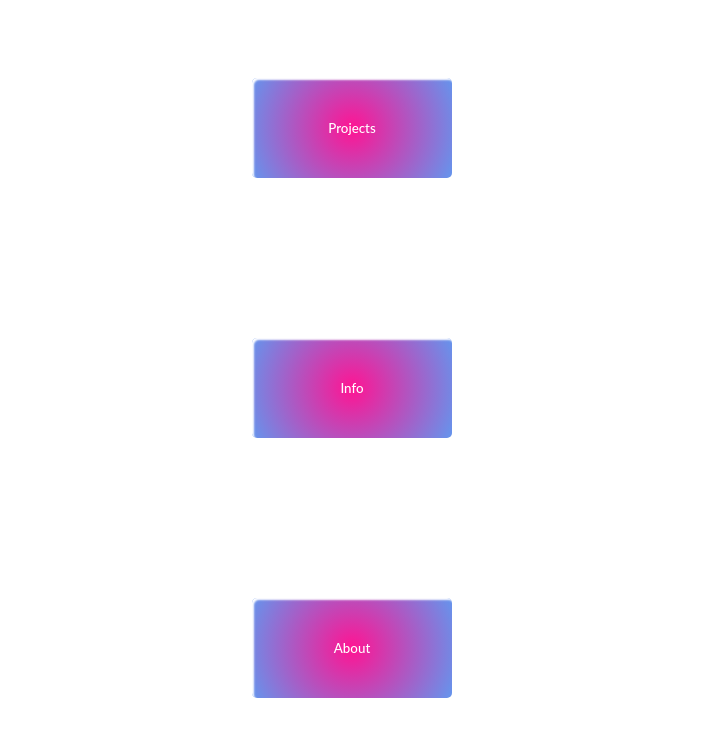
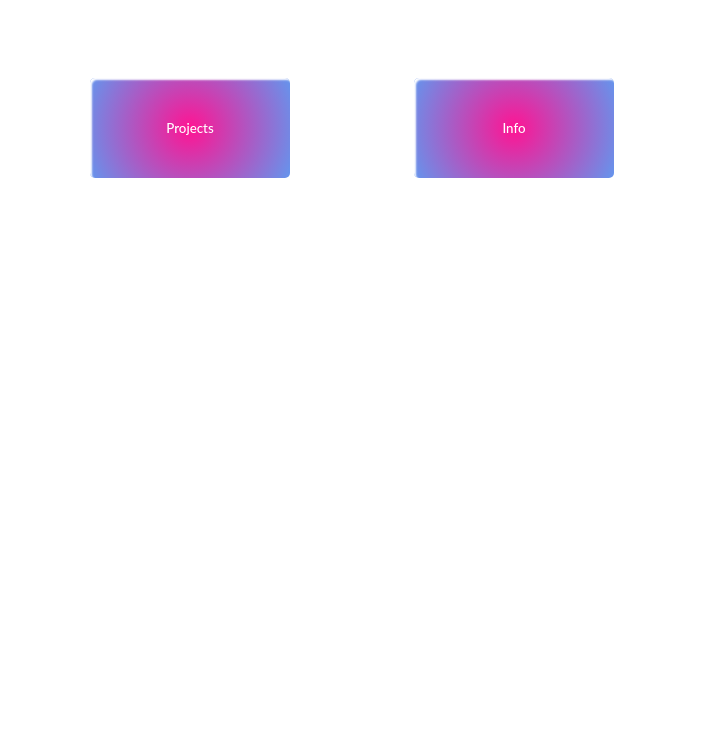
Before and after one commit to ajlux1027/ajlux1027.github.io, a plain HTML site: page index.html in a window 1280 px wide. Shown: the part 75-812 px from the top of the page, without its empty margins (288-989 px from the left). Drawn offline with Linux system fonts and the light colour scheme.

Commit message:
Update index.html

```diff
--- a/index.html
+++ b/index.html
@@ -11,11 +11,6 @@
 <h1> Alex Lux's Portfolio</h1>
   <div class="frame">
   <button class="hub-btn Mover"><span>Projects</span></button>
-  </div>
-   <div class="frame">
   <button class="hub-btn Mover"><span>Info</span></button>
 </div>
-  <div class="frame">
-  <button class="hub-btn Mover"><span>About</span></button>
-</div>
  </body>
```
